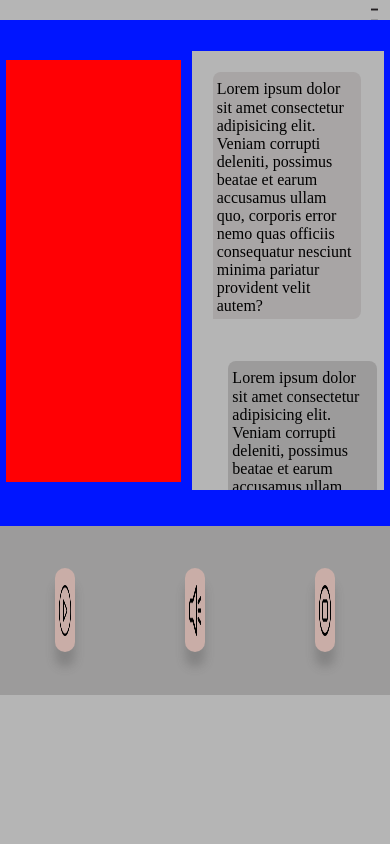
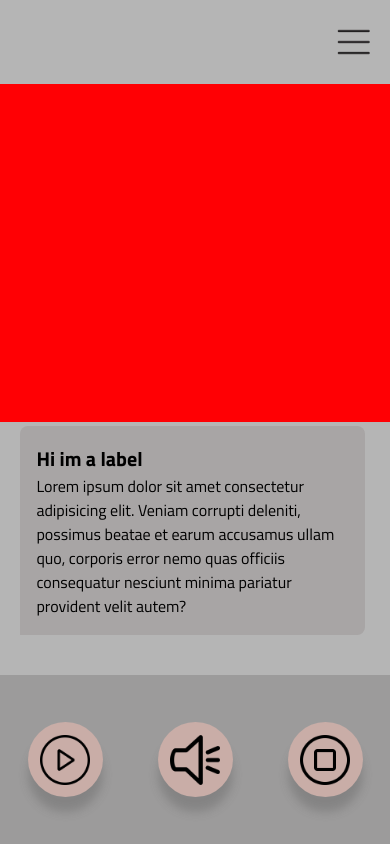
Before and after one commit to JahuanFortes/TLE2, a website: page app/main.html in a window 390 px wide. Drawn offline with Linux system fonts and the light colour scheme.

Commit message:
Forth commit: Main page
Added:
-Added the Titillium Web font to the repo under app>css>fonts>TitilliumWeb

-Added an about.html page

Changed:
-Changed the units of width/height of the buttons and icons to prevent unintended scaling, causing the icons and buttons to distort.

-Aligned the text of the chat log to the right for all message components that have the "right" class in order to better distinguish the different sides of a conversation.

-Made the main/html page mobile friendly

Need done:
-About us page, web and phone version. Currently waiting on the high fidelity wireframes to be finished.

```diff
--- a/app/css/style.css
+++ b/app/css/style.css
@@ -1,4 +1,14 @@
 /*#region "main-components"*/
+    @font-face {
+        font-family: 'TitilliumWebRegular';
+        src: url('./fonts/Titillium_Web/TitilliumWeb-Regular.ttf');
+    }
+
+    @font-face {
+        font-family: 'TitilliumWebBold';
+        src: url('./fonts/Titillium_Web/TitilliumWeb-Bold.ttf');
+    }
+
     .flex-center {
         display: flex;
         justify-content: center;
@@ -9,10 +19,12 @@
         text-decoration: none;
         background-color: #C9ADA7;
         color: #F2E9E4;
+        font-size: 1.5em;
         box-shadow: 0px 15px 10px 0px rgba(78, 78, 78, 0.3);
         border-radius: 9em 9em;
-        width: 10vw;
-        height: 5vh;
+        width: 200px;
+        height: 50px;
+
     }
 
     .button-round{
@@ -21,15 +33,15 @@
         color: #F2E9E4;
         border-color: transparent;
         box-shadow: 0px 15px 10px 0px rgba(78, 78, 78, 0.3);
-        border-radius: 9em 9em 9em 9em;
-        width: 5vw;
-        height: 10vh;
+        border-radius: 50%;
+        width: 75px;
+        height: 75px;
     }
 
 
     .icon {
-        width: 3vw;
-        height: 6vh;
+        width: 50px;
+        height: 50px;
     }
 
     /*#region "scrollbar"*/
@@ -61,6 +73,7 @@
         margin: 0;
         height: 100vh;
         background-color: #b5b5b5;
+        font-family: 'TitilliumWebRegular';
     }
 
     .background-1 {
@@ -163,7 +176,7 @@
                 background-color: #000000;
             }
 
-            @media only screen and (max-width: 1500px) {
+            @media only screen and (max-width: 1400px) {
                 .dot {
                     height: 6vw;
                     width: 6vw;
@@ -207,8 +220,21 @@
         }
 
         .hamburger-icon {
-            width: 3vw;
-            height: 6vh;
+            width: 50px;
+            height: 50px;
+        }
+
+        @media only screen and (max-width: 1000px) {
+            .nav-container {
+                width: 10vw;
+                height: 10vw;
+            }
+
+            nav {
+                display: flex;
+                justify-content: end;
+                align-items: center;
+            }
         }
 
         /*#region "overlay"*/
@@ -274,8 +300,11 @@
                     height: 60vh;
                 }
 
+                .video-container {
+                    background-color:rgb(255, 0, 4);
+                }
+
                 .webcam {
-                    background-color:rgb(255, 0, 4);
                     width: 45vw;;
                     height: 50vh;
                 }
@@ -285,9 +314,6 @@
                 .chat-history {
                     background-color:#b5b5b5;
                     overflow-y: scroll;
-                    padding-top: 2vh;
-                    padding-left: 2vh;
-                    margin-bottom: 0.5vh;
                     width: 45vw;;
                     height: 50vh;
                 }
@@ -295,6 +321,8 @@
                 .message {
                     width: auto;
                     height: auto;
+                    display: flex;
+                    flex-direction: column;
                     max-width: 80%;
                     min-width: 40%;
                     min-height: 5%;
@@ -306,23 +334,36 @@
 
                 .left {
                     background-color: #a8a5a5;
-                    margin-right: 1vw;
+                    margin-left: 2vw;
                     border-radius: 0.5em 0.5em 0.5em 0em;
                 }
 
                 .right {
                     background-color: #9c9b9b;
+                    text-align: right;
                     margin-left: 5vw;
                     border-radius: 0.5em 0.5em 0.0em 0.5em;
                 }
 
-
-
-
-
-                /* border-radius: 9em 9em 0em 9em; */
                 .translation-label {
                     font-size: 1.25em;
+                    font-family: 'TitilliumWebBold';
+                }
+
+                .translation-text {
+                    font-family: 'TitilliumWebRegular';
+                }
+
+                @media only screen and (max-width: 700px) {
+                    .message {
+                        padding: 2vh;
+                    }
+                    .left {
+                        margin-left: 5vw;
+                    }
+                    .right {
+                        margin-left: 12.5vw;
+                    }
                 }
             /*#endregion*/
 
@@ -334,7 +375,28 @@
                     width: 100vw;
                     height: 20vh;
                 }
+            /*#endregion*/
 
+            /*#region "phone layout"*/
+                @media only screen and (max-width: 700px) {
+                    nav {
+                        height: 10vh;
+                    }
+                    .videofeed {
+                        flex-direction: column;
+                        height: 70vh;
+                    }
+
+                    .video-container {
+                        width: 100vw;
+                        height: 40vh;
+                    }
+
+                    .chat-history {
+                        width: 100vw;
+                        height: 30vh;
+                    }
+            }
             /*#endregion*/
         /*#endregion*/
     /*#endregion*/
--- a/app/main.html
+++ b/app/main.html
@@ -13,9 +13,9 @@
         <div id="myNav" class="overlay">
             <a href="javascript:void(0)" class="closebtn" onclick="closeNav()">&times;</a>
             <div class="overlay-content">
-                <a href="#">Home</a>
-                <a href="#">Help</a>
-                <a href="#">About us</a>
+                <a href="./main.html">Home</a>
+                <a href="./index.html">Help</a>
+                <a href="./about.html">About us</a>
             </div>
         </div>
 
@@ -31,48 +31,48 @@
     <main>
         <section class="video-section flex-center">
             <div class="videofeed flex-center">
-                <div>
+                <div class="video-container">
                     <video id="webcam" class="webcam" autoplay playsinline></video>
                 </div>
 
                 <section class="chat-history">
-
                     <div class="message left">
-                        <label for="translation1" class="translation-label deaf"></label>
+                        <label for="translation1" class="translation-label ">Hi im a label</label>
                         <span id="translation1" class="translation-text"> Lorem ipsum dolor sit amet consectetur adipisicing elit. Veniam corrupti deleniti, possimus beatae et earum accusamus ullam quo, corporis error nemo quas officiis consequatur nesciunt minima pariatur provident velit autem?</span>
                     </div>
 
                     <div class="message right">
-                        <label for="translation1" class="translation-label deaf"></label>
+                        <label for="translation1" class="translation-label ">Hi im a label</label>
                         <span id="translation1" class="translation-text"> Lorem ipsum dolor sit amet consectetur adipisicing elit. Veniam corrupti deleniti, possimus beatae et earum accusamus ullam quo, corporis error nemo quas officiis consequatur nesciunt minima pariatur provident velit autem?</span>
                     </div>
 
                     <div class="message left">
-                        <label for="translation1" class="translation-label deaf"></label>
+                        <label for="translation1" class="translation-label deaf">Hi im a label</label>
                         <span id="translation1" class="translation-text"> Lorem ipsum dolor sit amet consectetur adipisicing elit. Veniam corrupti deleniti, possimus beatae et earum accusamus ullam quo, corporis error nemo quas officiis consequatur nesciunt minima pariatur provident velit autem?</span>
                     </div>
 
                     <div class="message right">
-                        <label for="translation1" class="translation-label deaf"></label>
+                        <label for="translation1" class="translation-label deaf">Hi im a label</label>
                         <span id="translation1" class="translation-text"> Lorem ipsum dolor sit amet consectetur adipisicing elit. Veniam corrupti deleniti, possimus beatae et earum accusamus ullam quo, corporis error nemo quas officiis consequatur nesciunt minima pariatur provident velit autem?</span>
                     </div>
 
                     <div class="message left">
-                        <label for="translation1" class="translation-label deaf"></label>
+                        <label for="translation1" class="translation-label deaf">Hi im a label</label>
                         <span id="translation1" class="translation-text"> Lorem ipsum dolor sit amet consectetur adipisicing elit. Veniam corrupti deleniti, possimus beatae et earum accusamus ullam quo, corporis error nemo quas officiis consequatur nesciunt minima pariatur provident velit autem?</span>
                     </div>
 
                     <div class="message right">
-                        <label for="translation1" class="translation-label deaf"></label>
+                        <label for="translation1" class="translation-label deaf">Hi im a label</label>
                         <span id="translation1" class="translation-text"> Lorem ipsum dolor sit amet consectetur adipisicing elit. Veniam corrupti deleniti, possimus beatae et earum accusamus ullam quo, corporis error nemo quas officiis consequatur nesciunt minima pariatur provident velit autem?</span>
                     </div>
+
                 </section>
             </div>
 
             <div class="button-container flex-center">
-                <button href="" class="button-round flex-center"><img class="icon" src="./pic/play_3024584.png" alt="Knop: Neem op"></button>
-                <button href="" class="button-round flex-center"><img class="icon" src="./pic/speaker_170171.png" alt="Knop: Spreek de laatste vertaling uit"></button>
-                <button href="" class="button-round flex-center"><img class="icon"src="./pic/stop_443018.png" alt="Knop: Stop "></button>
+                <button class="button-round flex-center"><img class="icon" src="./pic/play_3024584.png" alt="Knop: Neem op"></button>
+                <button class="button-round flex-center"><img class="icon" src="./pic/speaker_170171.png" alt="Knop: Spreek de laatste vertaling uit"></button>
+                <button class="button-round flex-center"><img class="icon"src="./pic/stop_443018.png" alt="Knop: Stop met opnemen"></button>
             </div>
         </section>
     </main>
```
Also changed, not shown: app/about.html (added, +11 -0 lines), app/css/fonts/Titillium_Web/OFL.txt (added, +93 -0 lines), app/css/fonts/Titillium_Web/TitilliumWeb-Black.ttf (added), app/css/fonts/Titillium_Web/TitilliumWeb-Bold.ttf (added), app/css/fonts/Titillium_Web/TitilliumWeb-BoldItalic.ttf (added), app/css/fonts/Titillium_Web/TitilliumWeb-ExtraLight.ttf (added), app/css/fonts/Titillium_Web/TitilliumWeb-ExtraLightItalic.ttf (added), app/css/fonts/Titillium_Web/TitilliumWeb-Italic.ttf (added), app/css/fonts/Titillium_Web/TitilliumWeb-Light.ttf (added), app/css/fonts/Titillium_Web/TitilliumWeb-LightItalic.ttf (added), app/css/fonts/Titillium_Web/TitilliumWeb-Regular.ttf (added), app/css/fonts/Titillium_Web/TitilliumWeb-SemiBold.ttf (added), app/css/fonts/Titillium_Web/TitilliumWeb-SemiBoldItalic.ttf (added). Lines whose indentation alone changed are shown as unchanged.
